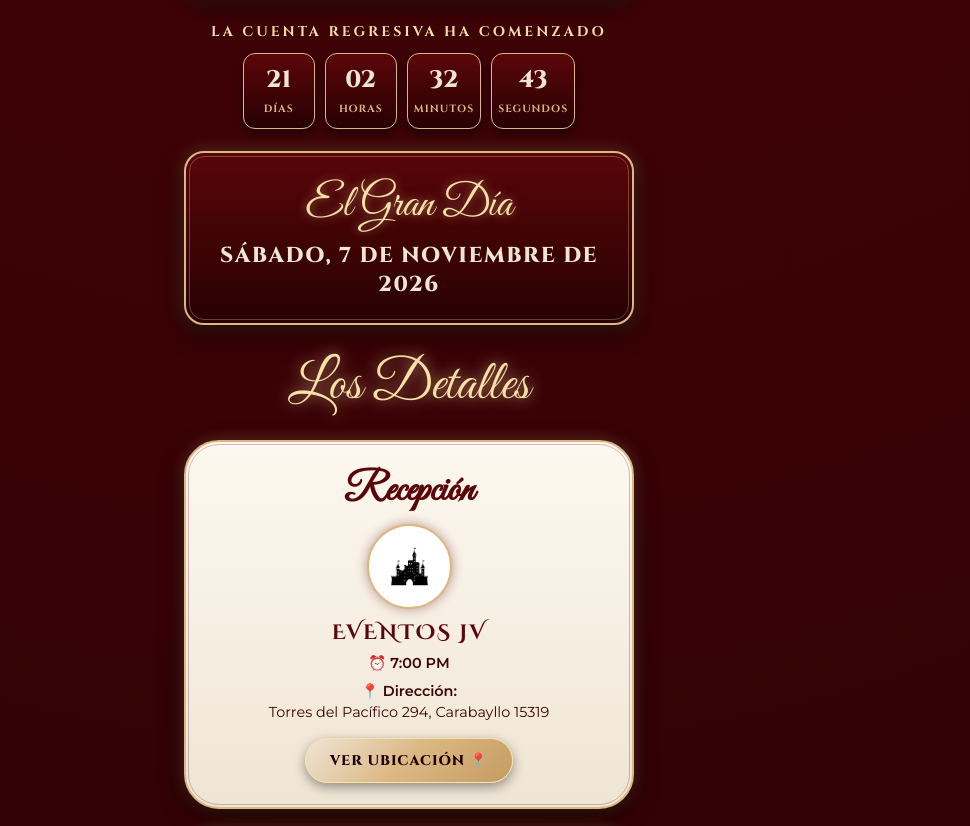
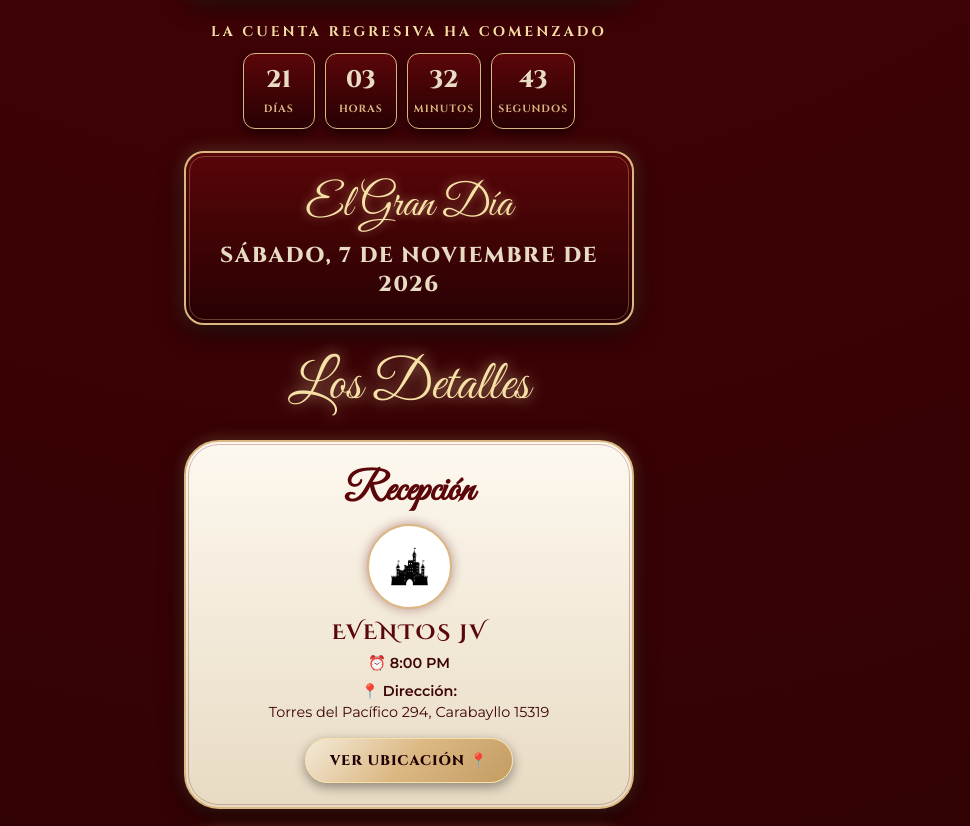
Before and after one commit to gianpierrcalderoneffio-bit/15, a plain HTML site: page index.html in a window 1280 px wide. Shown: the part 1359-2185 px from the top of the page, without its empty margins (231-1201 px from the left). Drawn offline with nearby package versions, Linux system fonts and the light colour scheme; a web font is replaced by a local one.

Commit message:
Update index.html

```diff
--- a/index.html
+++ b/index.html
@@ -14,7 +14,8 @@
       --rojo-profundo: #280103;     /* Fondo principal */
       --dorado-calido: #dbb782;     /* Bordes y Acentos */
       --dorado-brillo: #f8e1a6;     /* Destellos */
-      --crema-marfil: #efe5d5;      /* Textos claros y tarjetas de detalles */
+      --crema-marfil: #e8dbc3;      /* Primer color de la imagen (Franja izquierda) */
+      --crema-claro: #f4ebd9;       /* Tono marfil muy claro para alto contraste */
     }
 
     * {
@@ -155,9 +156,9 @@
       box-shadow: 0 2px 6px rgba(0,0,0,0.4);
     }
 
-    /* Dedicatoria */
+    /* DEDICATORIA: Fondo con el primer color de la imagen (#e8dbc3) */
     .message-card {
-      background: linear-gradient(180deg, #f5ecd8 0%, var(--crema-marfil) 100%);
+      background: linear-gradient(180deg, var(--crema-claro) 0%, var(--crema-marfil) 100%);
       border: 2px solid var(--dorado-calido);
       outline: 1px solid rgba(91, 6, 9, 0.2);
       outline-offset: -6px;
@@ -209,7 +210,6 @@
       text-transform: uppercase;
     }
 
-    /* ESTILO TIPOGRÁFICO DE PADRES Y PADRINOS */
     .names-list {
       font-family: 'Playfair Display', 'Cinzel', serif;
       font-size: 1.25rem;
@@ -277,7 +277,7 @@
 
     /* Tarjetas Redondeadas "Los Detalles" */
     .detail-card {
-      background: linear-gradient(180deg, #fdf8ef 0%, #efe5d5 100%);
+      background: linear-gradient(180deg, #fdf8ef 0%, var(--crema-marfil) 100%);
       border: 2px solid var(--dorado-calido);
       outline: 1px solid rgba(91, 6, 9, 0.25);
       outline-offset: -5px;
@@ -329,7 +329,7 @@
     /* Botones Dorados */
     .btn-gold {
       display: inline-block;
-      background: linear-gradient(135deg, var(--crema-marfil) 0%, var(--dorado-calido) 50%, #c49c63 100%);
+      background: linear-gradient(135deg, var(--crema-claro) 0%, var(--dorado-calido) 50%, #c49c63 100%);
       color: #200103;
       font-family: 'Cinzel', serif;
       font-weight: 800;
@@ -383,7 +383,7 @@
     .gift-icon-container {
       width: 50px;
       height: 50px;
-      background: linear-gradient(135deg, #f5ecd8, var(--dorado-calido));
+      background: linear-gradient(135deg, var(--crema-claro), var(--dorado-calido));
       border-radius: 12px;
       display: flex;
       align-items: center;
@@ -405,7 +405,7 @@
 
     /* Tarjeta de Confirmación (RSVP) */
     .rsvp-card {
-      background: linear-gradient(180deg, #fdf8ef 0%, #efe5d5 100%);
+      background: linear-gradient(180deg, #fdf8ef 0%, var(--crema-marfil) 100%);
       border: 2px solid var(--dorado-calido);
       outline: 1px solid rgba(91, 6, 9, 0.25);
       outline-offset: -5px;
@@ -468,7 +468,7 @@
       margin-top: 0;
     }
 
-    /* ROSA ENCANTADA FINAL (ÚNICA APARICIÓN EN LA INVITACIÓN) */
+    /* ROSA ENCANTADA FINAL */
     .rose-image-large {
       width: 240px;
       height: 240px;
@@ -518,7 +518,7 @@
       <audio id="bgMusic" loop preload="auto" src="./musica.mp3"></audio>
     </div>
 
-    <!-- Dedicatoria -->
+    <!-- Dedicatoria en papel de fondo tono crema/marfil (#e8dbc3) -->
     <div class="message-card">
       <p>
         "Hoy celebro el comienzo de una etapa maravillosa e inolvidable en mi vida. Al llegar a mis quince años, miro hacia atrás con profunda gratitud por cada recuerdo feliz y miro hacia el futuro con ilusión por todos los sueños que están por venir.<br><br>
@@ -562,12 +562,12 @@
     <!-- Título Cursivo "Los Detalles" -->
     <h2 class="details-title">Los Detalles</h2>
 
-    <!-- Tarjeta Recepción con la Imagen del Castillo -->
+    <!-- Tarjeta Recepción con la Imagen del Castillo e indicación de las 8:00 PM -->
     <div class="detail-card">
       <h3 class="detail-card-title">Recepción</h3>
       <img src="./castillo.jpg" alt="Castillo Real" class="castle-img">
       <div class="venue-name">EVENTOS JV</div>
-      <p class="detail-text" style="font-weight: 700; margin-bottom: 6px;">⏰ 7:00 PM</p>
+      <p class="detail-text" style="font-weight: 700; margin-bottom: 6px;">⏰ 8:00 PM</p>
       <p class="detail-text">
         📍 <b>Dirección:</b><br>Torres del Pacífico 294, Carabayllo 15319
       </p>
@@ -603,7 +603,7 @@
       </div>
     </div>
 
-    <!-- Confirmación de Asistencia (RSVP) con la Corona en el Sello -->
+    <!-- Confirmación de Asistencia (RSVP) -->
     <div class="rsvp-card">
       <div class="wax-seal">
         <img src="./corona.jpg" alt="Corona" class="seal-img">
@@ -624,7 +624,7 @@
 
   </div>
 
-  <!-- JavaScript para Música y Reloj -->
+  <!-- JavaScript para Música y Reloj (Actualizado a las 20:00 / 8:00 PM) -->
   <script>
     function toggleMusic() {
       const music = document.getElementById('bgMusic');
@@ -646,7 +646,8 @@
       }
     }
 
-    const eventDate = new Date("2026-11-07T19:00:00").getTime();
+    /* Fecha y hora actualizadas: 7 de Noviembre de 2026 a las 20:00:00 (8:00 PM) */
+    const eventDate = new Date("2026-11-07T20:00:00").getTime();
 
     function updateCountdown() {
       const now = new Date().getTime();
```
